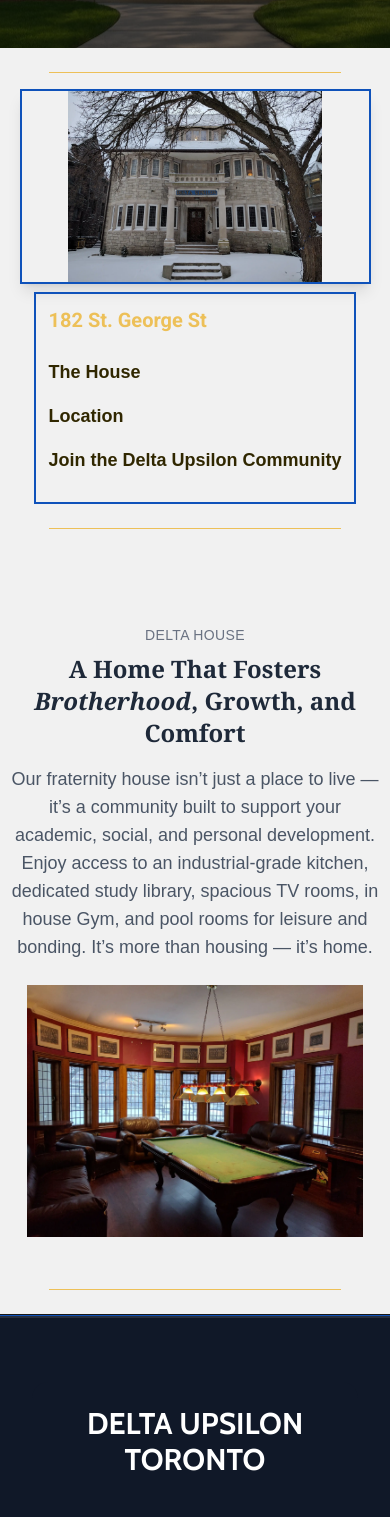
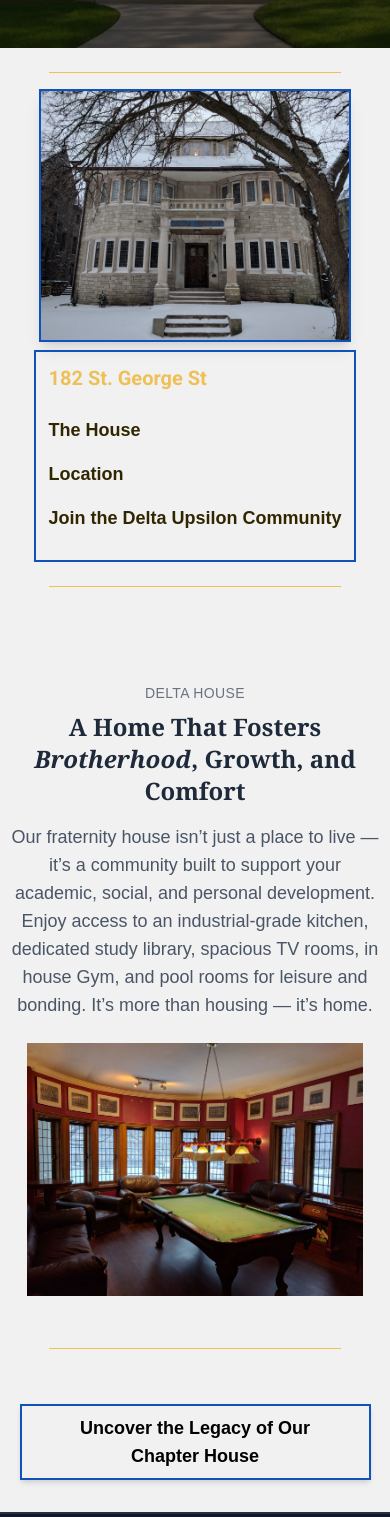
Before and after one commit to Thehashhobo/DU-Toronto-Webpage, a Next.js app in the folder dutoronto/: page /house in a window 390 px wide. Shown: the part 458-1975 px from the top of the page. Built offline with nearby package versions, Linux system fonts and the light colour scheme; a web font is replaced by a local one.

Commit message:
more history and less ai text

```diff
--- a/dutoronto/src/app/about/page.tsx
+++ b/dutoronto/src/app/about/page.tsx
@@ -7,10 +7,16 @@
 import AlumniCard from "@/components/AlumniCards";
 import History from "@/components/History";
 import Image from 'next/image'
+import TextHistory from "@/components/TextHistory";
 
 
 export default function About() {
 
+    const HistoryText = `
+  Delta Upsilon was the fourth fraternity to establish itself at the University of Toronto, though its origins in the city are even more antique. The earliest records indicate the existence of a local fraternity named Phi Alpha dating back to 1892. In its ranks were the most accomplished members of the student body and faculty, spanning from academic prize winners to captains of varsity teams. In 1888, the 72 brothers who composed the group contemplated the benefits of joining an international fraternity. It was thus on December 15 th , 1899, at 14 Grenville Street that Phi Alpha reorganized itself, now with a charter from the International Fraternity in hand, becoming the Toronto Chapter of Delta Upsilon. As the university commemorated the armistice of the First World War with the construction of Soldier’s Tower, the Delta Upsilon Alumni association would donate several of the bells in the tower’s carillon which to this day can be heard by students as they cross the campus.
+
+  Afterwards, the Fraternity would move to 3 Queen’s Park, current site of Emmanuel College, and later 142 Bloor Street West, where a young Lester B Pearson once lived in room 10, now the location of a Burberry Store in Toronto’s High Fashion district. Subsequently was 112 St. George Street, at the present site of Robarts Library. The university was undergoing an extensive phase of expansion in response to the post-war boom, and so many of the 42 fraternity houses that once lined the environs of St. George, Huron, Sussex, and Harbord were expropriated by the Plateau Committee. A debate ensued amongst leaders of the Greek Houses as to whether to relocate north of campus into the Annex, or south of College Street. Delta Upsilon was the first house to make the move north, and so the purchase of 182 St. George would be subsequently evoked in Supreme Court hearings as the other Greek Houses disputed the acquisition of their new properties.
+  `;
 
 const alumniCards = [
   {
@@ -116,6 +122,12 @@
             </h2>
             <History/>
           </section>
+                      {/* <House History/> */}
+      <TextHistory
+      text={HistoryText}
+      buttonText="Uncover the Rich History of Our Chapter"
+      hideButtonText="Hide"
+      />
           {/* <hr className="w-[75vw] mx-auto border-0 z-14 mt-5 h-[0.8px] bg-primary"/>  */}
           {/* PHILANTROPHY Section */}
           <section className="overflow-x-aut flex flex-col w-[90%] mx-auto scrollbar-thin scrollbar-thumb-gray-400 whitespace-nowrap mt-6">
@@ -187,9 +199,8 @@
 
       </section>
 
+      <hr className="w-full h-[1.5px] bg-secondary"/>
 
-      <hr className="w-full h-[1.5px] bg-secondary"/>
-      {/* <Reviews/> */}
 
     </main>
   );
--- a/dutoronto/src/app/house/page.tsx
+++ b/dutoronto/src/app/house/page.tsx
@@ -5,9 +5,17 @@
 import H4 from "../../../public/images/Chapter.webp"
 import HouseInfo from "@/components/HouseInfo";
 import Lion from "../../../public/images/Lion.webp";
+import TextHistory from "@/components/TextHistory";
 import Image from "next/image";
 
 export default function House() {
+  const houseHistoryText = `
+  The house was built on top of the basin of the buried Taddle Creek, the river which once ran through Philosopher’s Walk, carving its relief. 182 St. George was a custom order for Harris L. Hees, whose son George Harris Hees would become a prolific Cabinet Minister in the Governments of John Diefenbaker and Brian Mulroney, earning the moniker of the second most powerful man in the conservative party. The architect of the house, Eden Smith, was a star of the early 20 th Century, whose craftsmanship also graces such iconic and institutional buildings as Upper Canada College, the Munk School of Global Affairs, and the present Italian Consulate.
+
+  To this day, many of the original pre-war components from the crown-molding to the wainscotting have been preserved by the diligent care of the Fraternity. For its unique historical and architectural significance, 182 St. George is protected by the Ontario Heritage Act, and is listed on the Architectural Conservancy of Ontario.
+
+  Delta Upsilon moved into 182 St. George in July of 1958, its fifth house in Toronto. Since that time, it has offered its brothers much in terms of repose, development, entertainment, and study. Our house provides not only proximity to the campus, but immersion in the culture and heritage of the university and Canada at large.
+  `;
 
   return (
     <main className="flex flex-col min-h-screen justify-start items-start">
@@ -46,8 +54,8 @@
           width={3000}
           height={2250}
           alt="Delta Upsilon hosue in snow"
-          className="md:flex-1 h-[50vw] md:h-[25vw] my-2 md:mt-5 border-2 border-secondary shadow-lg"
-          style={{ objectFit: "contain" }}
+          className="md:flex-1 h-[30vh] w-[80vw] md:h-[25vw] my-2 md:mt-5 border-2 border-secondary shadow-lg"
+          style={{ objectFit: "cover" }}
         />
         <HouseInfo/>
 
@@ -107,11 +115,14 @@
           <Image width={1536} height={1024} src={Lion.src} alt="Sample 1" className="w-full h-full object-cover opacity-35" />
         </div>
       </section>
-          <hr className="w-[75vw] mx-auto border-0 z-14 mt-6 mb-6 h-[0.8px] bg-primary"/>
+      <hr className="w-[75vw] mx-auto border-0 z-14 mt-6 mb-6 h-[0.8px] bg-primary"/>
 
-      <hr className="w-full h-[1.5px] bg-secondary"/>
-      {/* <Reviews/> */}
-
+      {/* <House History/> */}
+      <TextHistory
+      text={houseHistoryText}
+      buttonText="Uncover the Legacy of Our Chapter House"
+      hideButtonText="Hide"
+      />
     </main>
   );
 }
--- a/dutoronto/src/app/membership/page.tsx
+++ b/dutoronto/src/app/membership/page.tsx
@@ -20,7 +20,7 @@
   answer: string;
 }
 
-export const faqs: FAQ[] = [
+const faqs: FAQ[] = [
   {
     question: "What is Delta Upsilon?",
     answer:
--- a/dutoronto/src/components/HouseInfo.tsx
+++ b/dutoronto/src/components/HouseInfo.tsx
@@ -5,7 +5,7 @@
   {
     title: "The House",
     content:
-      "The Delta Upsilon house at blends historic charm with modern amenities. Designed by Eden Smith in 1911, the 4 story house features timeless architecture while supporting a vibrant student lifestyle.",
+      "Secluded in the Annex just north of the university campus, lies 182 St. George, home of the Toronto Chapter of Delta Upsilon. Built in the Worker Cottage style, the house stands out from the Richardsonian-Victorian style that pervades the Annex with its symmetrical stone façade and Greek pillars. The house was completed in 1911, just as construction on the nearby Casa Loma was underway, at a time when the Annex housed Toronto’s antique Anglophone aristocracy.",
   },
   {
     title: "Location",
--- /dev/null
+++ b/dutoronto/src/components/TextHistory.tsx
@@ -0,0 +1,44 @@
+"use client"
+import React, { useState } from "react";
+
+interface TextHistoryProps {
+  text: string;
+  buttonText?: string;
+  hideButtonText?: string;
+}
+
+const TextHistory: React.FC<TextHistoryProps> = ({
+  text,
+  buttonText = "Discover Our Rich Legacy",
+  hideButtonText = "Hide",
+}) => {
+  const [expanded, setExpanded] = useState(false);
+
+  return (
+    <div className="flex flex-col gap-8 w-[90vw] mx-auto my-8 items-center">
+      <button
+        className="font-poppins text-lg lg:min-w-lg min-w-xs font-bold text-black border-2 border-secondary px-6 py-2 bg-transparent transition-all duration-300 shadow-md hover:scale-105 hover:text-primary"
+        onClick={() => setExpanded((prev) => !prev)}
+        aria-expanded={expanded}
+      >
+        {expanded ? hideButtonText : buttonText}
+      </button>
+      {expanded && (
+        <div className="relative bg-gray-50 border border-secondary rounded-lg p-6 text-base text-textColor shadow transition-all duration-300 w-full max-w-3xl">
+          {/* Question mark with tooltip */}
+          <div className="absolute top-2 right-4 group">
+            <span className="text-xl font-bold text-secondary cursor-pointer select-none">?</span>
+            <div className="opacity-0 group-hover:opacity-100 pointer-events-none group-hover:pointer-events-auto transition-opacity duration-200 absolute right-0 mt-2 w-64 bg-gray-200 border border-secondary rounded shadow-lg p-3 text-black z-20 font-bold text-xl">
+              This section is made possible thanks to the dedicated research and effort of Nikita Kullojka, our Chapter Historian, whose commitment has brought these detailed histories to light.
+            </div>
+          </div>
+          {text.split("\n").map((para, idx) =>
+            para.trim() ? <p key={idx} className="mb-4">{para.trim()}</p> : null
+          )}
+        </div>
+      )}
+    </div>
+  );
+};
+
+export default TextHistory;
```
